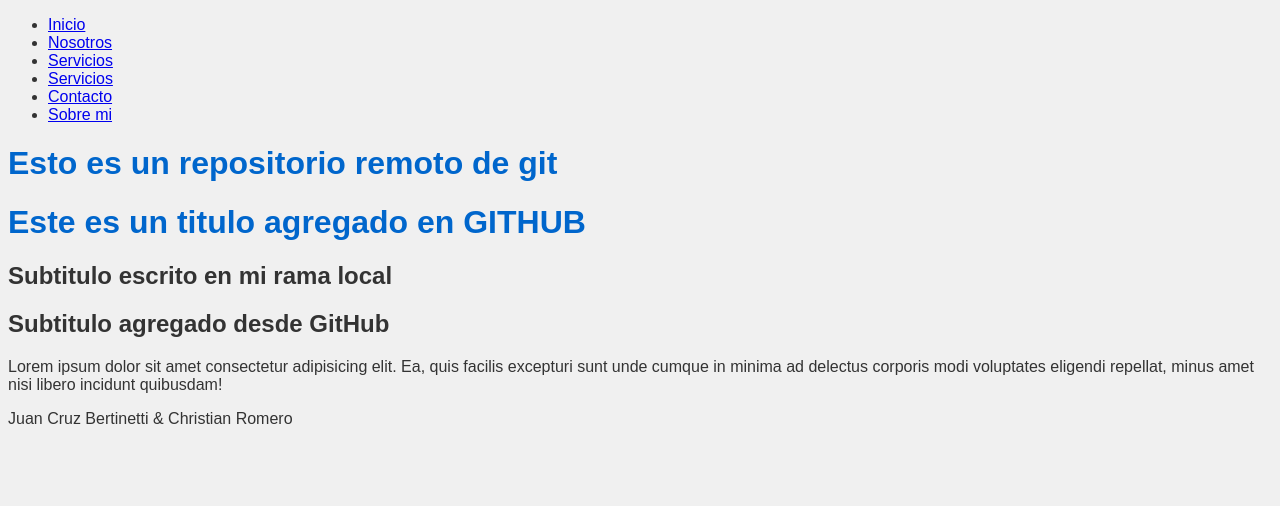
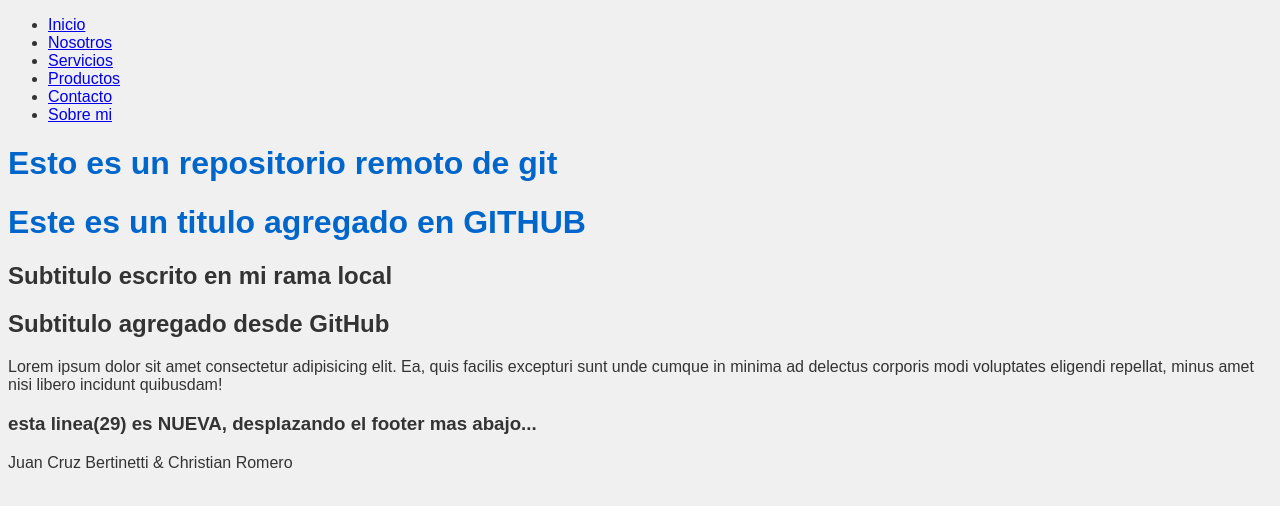
Before and after one commit to cdoller/tp3d-prueba-git, a plain HTML site: page index.html in a window 1280 px wide. Drawn offline with Linux system fonts and the light colour scheme.

Commit message:
se agrega correcciones en navbar y body
se agrega un H3 en el body para desplazar la linea del footer más abajo...

```diff
--- a/index.html
+++ b/index.html
@@ -13,7 +13,7 @@
           <li><a href="#inicio">Inicio</a></li>
           <li><a href="#nosotros">Nosotros</a></li>
           <li><a href="#servicios">Servicios</a></li>
-          <li><a href="#servicios">Servicios</a></li>
+          <li><a href="#productos">Productos</a></li>
           <li><a href="#contacto">Contacto</a></li>
           <li><a href="#jc">Sobre mi</a></li>
         </ul>
@@ -23,6 +23,7 @@
     <h2>Subtitulo escrito en mi rama local</h2>
     <h2>Subtitulo agregado desde GitHub</h2>
     <p>Lorem ipsum dolor sit amet consectetur adipisicing elit. Ea, quis facilis excepturi sunt unde cumque in minima ad delectus corporis modi voluptates eligendi repellat, minus amet nisi libero incidunt quibusdam!</p>
+    <h3>esta linea(29) es NUEVA, desplazando el footer mas abajo... </h3>
     <footer>Juan Cruz Bertinetti & Christian Romero</footer>
 </body>
 </html>
```
